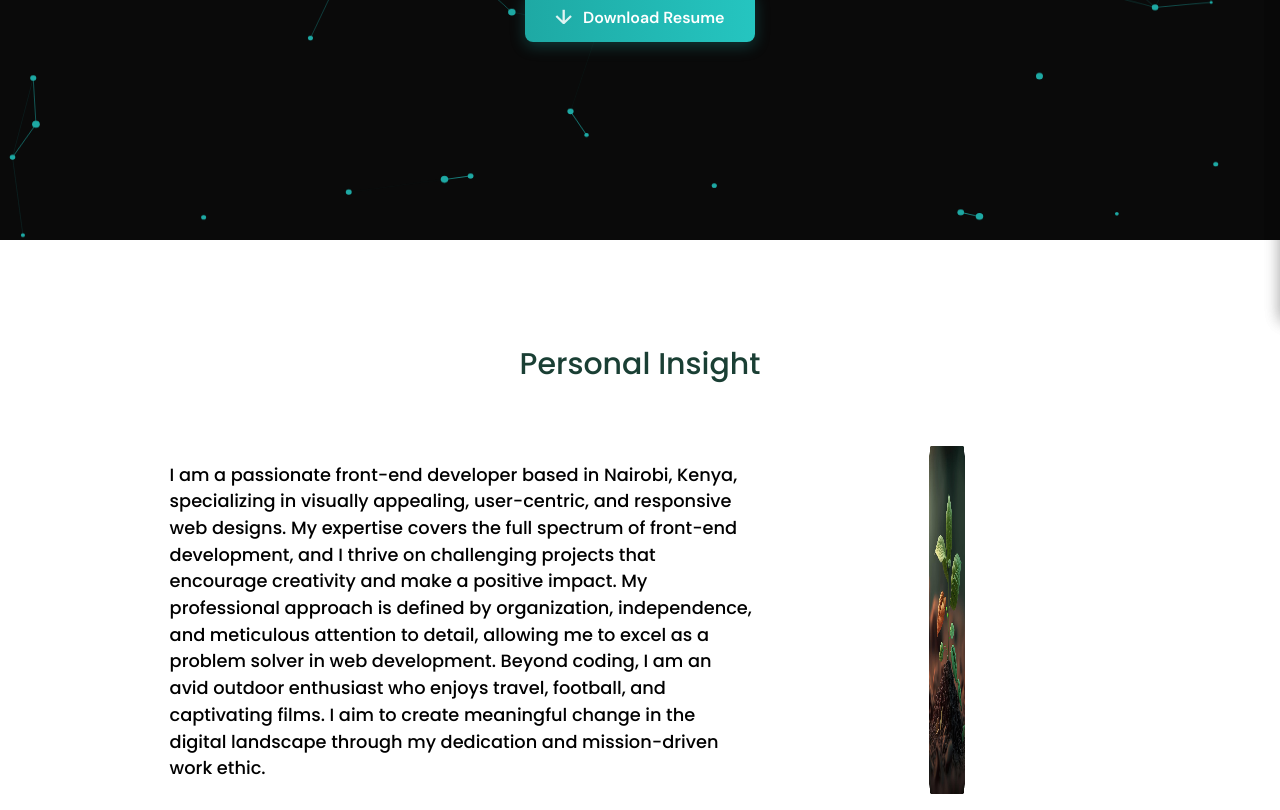
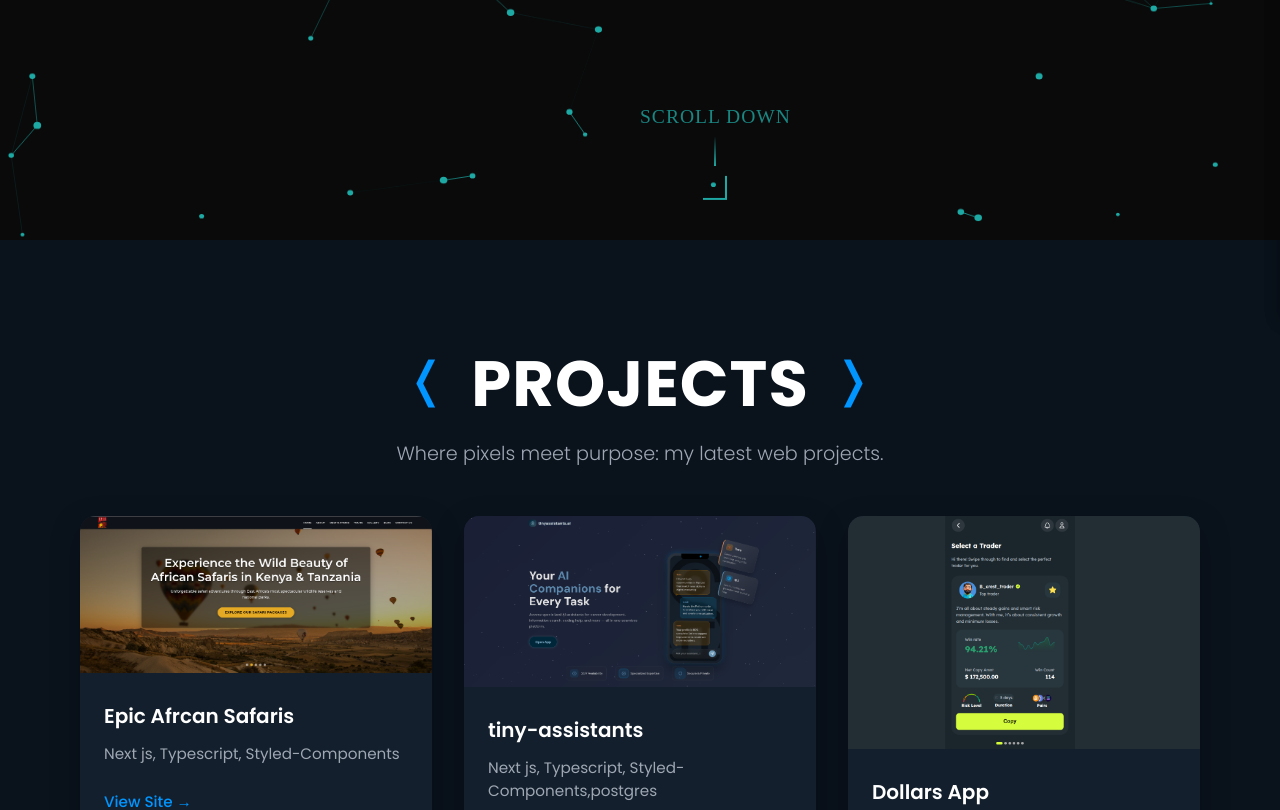
Before and after one commit to ngunjez/portfolio, a Next.js app: page / in a window 1280 px wide. Shown: the part 480-1290 px from the top of the page. Built offline with nearby package versions, Linux system fonts and the light colour scheme; a web font is replaced by a local one.

Commit message:
refactor: enhance LandingPage with scroll indicator and improve About section content

```diff
--- a/components/LandingPage.tsx
+++ b/components/LandingPage.tsx
@@ -10,21 +10,8 @@ import {
   ProfileTitle,
   ProfileDescription,
   HighlightedText,
-  ActionButton,
   ParticleCanvas,
 } from "@/styles/LandingPage";
-
-const downloadCV = () => {
-  const cvFileName = "Rcv3.pdf";
-  const cvFileUrl = "/" + cvFileName;
-
-  console.log("CV File URL:", cvFileUrl);
-
-  const link = document.createElement("a");
-  link.href = cvFileUrl;
-  link.download = cvFileName;
-  link.click();
-};
 
 const LandingPage = () => {
   const canvasRef = useRef<HTMLCanvasElement>(null);
@@ -140,6 +127,16 @@ const LandingPage = () => {
     };
   }, []);
 
+  const scrollToProjects = () => {
+    const projectsSection = document.getElementById("projects");
+    if (projectsSection) {
+      projectsSection.scrollIntoView({
+        behavior: "smooth",
+        block: "start",
+      });
+    }
+  };
+
   return (
     <LandingContainer id="home">
       <style>{`
@@ -152,6 +149,91 @@ const LandingPage = () => {
           }
           100% {
             background-position: 0% 50%;
+          }
+        }
+
+        @keyframes bounce {
+          0%, 20%, 50%, 80%, 100% {
+            transform: translateY(0);
+          }
+          40% {
+            transform: translateY(-8px);
+          }
+          60% {
+            transform: translateY(-4px);
+          }
+        }
+
+        @keyframes fadeInOut {
+          0%, 100% {
+            opacity: 0.6;
+          }
+          50% {
+            opacity: 1;
+          }
+        }
+
+        .scroll-indicator {
+          position: absolute;
+          bottom: 40px;
+          left: 50%;
+          transform: translateX(-50%);
+          display: flex;
+          flex-direction: column;
+          align-items: center;
+          cursor: pointer;
+          color: #1ea9a4;
+          transition: all 0.3s ease;
+          z-index: 10;
+        }
+
+        .scroll-indicator:hover {
+          color: #ffffff;
+          transform: translateX(-50%) scale(1.1);
+        }
+
+        .scroll-text {
+          font-size: 14px;
+          font-weight: 500;
+          margin-bottom: 8px;
+          letter-spacing: 1px;
+          animation: fadeInOut 2s ease-in-out infinite;
+        }
+
+        .scroll-arrow {
+          width: 24px;
+          height: 24px;
+          border: 2px solid currentColor;
+          border-top: none;
+          border-left: none;
+          transform: rotate(45deg);
+          animation: bounce 2s infinite;
+        }
+
+        .scroll-line {
+          width: 2px;
+          height: 30px;
+          background: linear-gradient(to bottom, transparent, currentColor);
+          margin-bottom: 10px;
+          animation: fadeInOut 2s ease-in-out infinite 0.5s;
+        }
+
+        @media (max-width: 768px) {
+          .scroll-indicator {
+            bottom: 30px;
+          }
+
+          .scroll-text {
+            font-size: 12px;
+          }
+
+          .scroll-arrow {
+            width: 20px;
+            height: 20px;
+          }
+
+          .scroll-line {
+            height: 25px;
           }
         }
       `}</style>
@@ -206,22 +288,38 @@ const LandingPage = () => {
                 decentralized web applications.
               </ProfileDescription>
             </motion.div>
-
-            <motion.div
-              initial={{ opacity: 0, y: 20 }}
-              animate={{ opacity: 1, y: 0 }}
-              transition={{ duration: 0.8, delay: 0.5 }}
-            >
-              <ActionButton
-                onClick={downloadCV}
-                whileHover={{ scale: 1.05 }}
-                whileTap={{ scale: 0.95 }}
-              >
-                <span className="download-icon">↓</span> Download Resume
-              </ActionButton>
-            </motion.div>
           </InfoSection>
         </ContentWrapper>
+
+        {/* Scroll Down Indicator */}
+        <motion.div
+          className="scroll-indicator"
+          onClick={scrollToProjects}
+          initial={{ opacity: 0, y: 20 }}
+          animate={{ opacity: 1, y: 0 }}
+          transition={{ duration: 0.8, delay: 1 }}
+          whileHover={{ scale: 1.1 }}
+          whileTap={{ scale: 0.95 }}
+        >
+          <div
+            className="scroll-text"
+            style={{
+              fontSize:
+                "clamp(1rem, calc(1rem + ((1vw - 0.48rem) * 0.6944)), 1.5rem)",
+display: "flex",
+              justifyContent: "center",
+              alignItems: "center",
+              fontWeight: 500,
+              marginBottom: "8px",
+              letterSpacing: "1px",
+              animation: "fadeInOut 2s ease-in-out infinite",
+            }}
+          >
+            SCROLL DOWN
+          </div>
+          <div className="scroll-line"></div>
+          <div className="scroll-arrow"></div>
+        </motion.div>
       </HeroSection>
     </LandingContainer>
   );
--- a/components/about.tsx
+++ b/components/about.tsx
@@ -11,8 +11,22 @@ import {
   AboutTitles,
   Title,
 } from "@/styles/About";
+import { ActionButton } from "@/styles/LandingPage";
+import { motion } from "framer-motion";
 import React from "react";
 import HomeLayout from "@/Layout/Layout";
+
+const downloadCV = () => {
+  const cvFileName = "Rcv3.pdf";
+  const cvFileUrl = "/" + cvFileName;
+
+  console.log("CV File URL:", cvFileUrl);
+
+  const link = document.createElement("a");
+  link.href = cvFileUrl;
+  link.download = cvFileName;
+  link.click();
+};
 
 const TechStack = [
   {
@@ -45,17 +59,19 @@ const About = () => {
       <AboutHeader>Personal Insight</AboutHeader>
       <AboutTextContainer>
         <AboutText>
-          I am a passionate front-end developer based in Nairobi, Kenya,
-          specializing in visually appealing, user-centric, and responsive web
-          designs. My expertise covers the full spectrum of front-end
-          development, and I thrive on challenging projects that encourage
-          creativity and make a positive impact. My professional approach is
-          defined by organization, independence, and meticulous attention to
-          detail, allowing me to excel as a problem solver in web development.
-          Beyond coding, I am an avid outdoor enthusiast who enjoys travel,
-          football, and captivating films. I aim to create meaningful change in
-          the digital landscape through my dedication and mission-driven work
-          ethic.
+          I&apos;m a passionate Frontend Developer with experience working remotely
+          and on-site, specializing in user-centric, visually appealing, and
+          responsive web applications. My expertise spans the full spectrum of
+          frontend development, including Web2, Web3, and AI-driven
+          technologies, where I thrive on solving complex challenges through
+          clean, maintainable code. I value creativity, precision, and
+          impact-driven work, and approach every project with independence,
+          organization, and attention to detail. I&apos;ve led component
+          architecture, mentored junior developers, and contributed to scalable,
+          modern digital solutions. Outside of development, I enjoy exploring
+          the outdoors, football, and great films. My goal is to create
+          meaningful change in the digital space through purposeful,
+          mission-driven design and engineering.
         </AboutText>
         <AboutPic></AboutPic>
       </AboutTextContainer>
@@ -73,6 +89,21 @@ const About = () => {
           </AboutBigContainer>
         ))}
       </AboutTechContainer>
+
+      <motion.div
+        initial={{ opacity: 0, y: 20 }}
+        animate={{ opacity: 1, y: 0 }}
+        transition={{ duration: 0.8, delay: 0.5 }}
+        style={{ marginTop: "50px" }}
+      >
+        <ActionButton
+          onClick={downloadCV}
+          whileHover={{ scale: 1.05 }}
+          whileTap={{ scale: 0.95 }}
+        >
+          <span className="download-icon">↓</span> Download Resume
+        </ActionButton>
+      </motion.div>
     </AboutContainer>
   );
 };
--- a/components/contact.tsx
+++ b/components/contact.tsx
@@ -1,18 +1,18 @@
 // Contact.tsx
 import React, { useRef, useState } from "react";
-import Link from "next/link";
-import { Fade } from "react-awesome-reveal";
+// import Link from "next/link";
+// import { Fade } from "react-awesome-reveal";
 import HomeLayout from "@/Layout/Layout";
 import emailjs from '@emailjs/browser';
 import {
   ContactContainer,
   ContactDescription,
   ContactHeader,
-  ContactLinks,
+  // ContactLinks,
   ContactTextContainer,
   Github,
-  LinkedIn,
-  Twitter,
+  // LinkedIn,
+  // Twitter,
   FormContainer,
   StyledForm,
   StyledInput,
@@ -64,7 +64,7 @@ const Contact = () => {
               explore my portfolio. Your interest in my work is greatly appreciated.
               I am always open to discussing potential collaboration opportunities.
             </ContactDescription>
-            <Fade direction="up" triggerOnce>
+            {/* <Fade direction="up" triggerOnce>
               <ContactLinks>
                 <Link
                   href="https://www.linkedin.com/in/owen-ngunjiri-b19a7324a/"
@@ -88,7 +88,7 @@ const Contact = () => {
                   <Twitter></Twitter>
                 </Link>
               </ContactLinks>
-            </Fade>
+            </Fade> */}
           </ContactTextContainer>
         </LeftSection>
         <RightSection>
--- a/pages/index.tsx
+++ b/pages/index.tsx
@@ -11,12 +11,13 @@ export default function Home() {
       <div id="home">
         <LandingPage />
       </div>
+      <div id="projects">
+        <Projects />
+      </div>
       <div id="about">
         <About />
       </div>
-      <div id="projects">
-        <Projects />
-      </div>
+
       <div id="contact">
         <Contact />
       </div>
--- a/styles/Contact.tsx
+++ b/styles/Contact.tsx
@@ -8,7 +8,7 @@ export const ContactContainer = styled.div`
   flex-direction: column;
   align-items: center;
   justify-content: center;
-  background: #fff;
+  background: #0a121c;
   padding: 5% 0;
   @media screen and (max-width: 768px) {
     display: flex;
@@ -40,7 +40,7 @@ export const ContactContainer = styled.div`
 
 export const ContactHeader = styled.div`
   dislay: flex;
-  color: #000;
+  color: #fff;
   text-align: center;
   font-size: clamp(24px, calc(1.5rem + ((1vw - 7.68px) * 0.5208)), 30px);
   font-weight: 500;
@@ -83,7 +83,7 @@ export const ContactDescription = styled.div`
   font-size: clamp(16px, calc(1rem + ((1vw - 7.68px) * 0.1736)), 18px);
   font-weight: 500;
   font-family: Poppins;
-  color: #000;
+  color: #fff;
   text-align: center;
   @media screen and (max-width: 768px) {
     width: 100%;
@@ -92,43 +92,45 @@ export const ContactDescription = styled.div`
   }
 `;
 
-export const ContactLinks = styled.div`
-  width: 100%;
-  height: auto;
-  display: flex;
-  align-items: center;
-  justify-content: space-between;
-  gap: 90px;
-  @media screen and (max-width: 768px) {
-    gap: 50px;
-  }
-`;
+// export const ContactLinks = styled.div`
+//   width: 100%;
+//   height: auto;
+//   display: flex;
+//   align-items: center;
+//   justify-content: space-between;
+//   gap: 90px;
+//   background-color: transparent;
+//   @media screen and (max-width: 768px) {
+//     gap: 50px;
+//   }
+// `;
 
-export const Twitter = styled.div`
-  width: 21px;
-  height: 20px;
-  flex-shrink: 0;
-  background-image: url("/Twitter2.svg");
-  background-position: center;
-  background-repeat: no-repeat;
-  background-size: cover;
-  &:hover {
-    background-color: #6e85b7;
-  }
-`;
+// export const Twitter = styled.div`
+//   width: 21px;
+//   height: 20px;
+//   flex-shrink: 0;
+//   background-image: url("/Twitter2.svg");
+//   background-position: center;
+//   background-repeat: no-repeat;
+//   background-size: cover;
 
-export const LinkedIn = styled.div`
-  width: 21px;
-  height: 20px;
-  flex-shrink: 0;
-  background-image: url("/LinkedIn2.svg");
-  background-position: center;
-  background-repeat: no-repeat;
-  background-size: cover;
-  &:hover {
-    background-color: #6e85b7;
-  }
-`;
+//   &:hover {
+//     background-color: #6e85b7;
+//   }
+// `;
+
+// export const LinkedIn = styled.div`
+//   width: 21px;
+//   height: 20px;
+//   flex-shrink: 0;
+//   background-image: url("/LinkedIn2.svg");
+//   background-position: center;
+//   background-repeat: no-repeat;
+//   background-size: cover;
+//   &:hover {
+//     background-color: #6e85b7;
+//   }
+// `;
 
 export const Email = styled.div`
   width: 21px;
```
